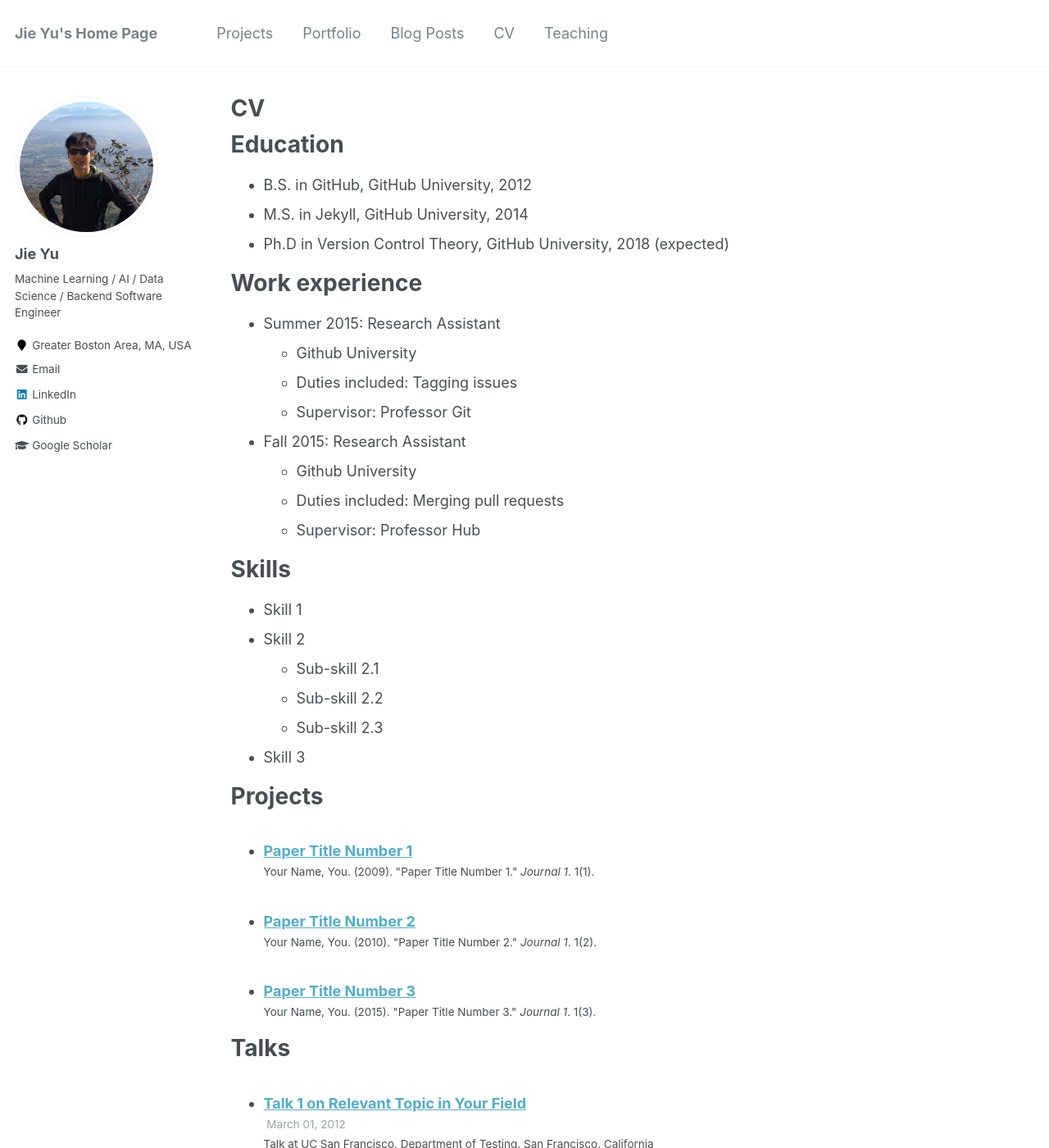
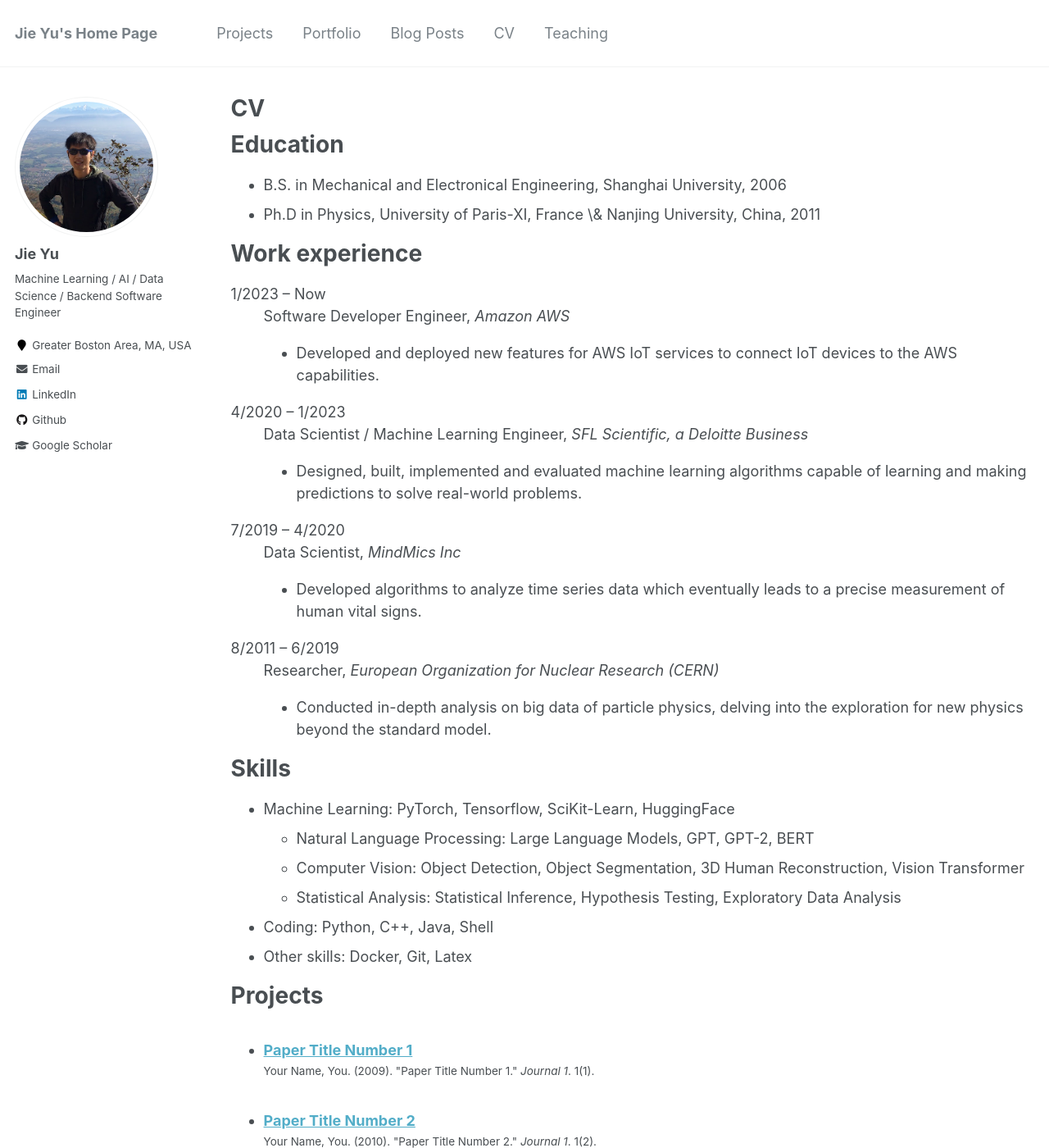
Before and after one commit to jieyu11/jieyu11.github.io, a Jekyll site: the page built from _pages/cv.md, in a window 1280 px wide and 1400 px high. Shown: the whole window at 82% size. Built offline with Jekyll 4.4.1, drawn with Linux system fonts in a browser that asks for light colours.

Commit message:
update cv

```diff
--- a/_pages/cv.md
+++ b/_pages/cv.md
@@ -11,30 +11,37 @@ redirect_from:
 
 Education
 ======
-* B.S. in GitHub, GitHub University, 2012
-* M.S. in Jekyll, GitHub University, 2014
-* Ph.D in Version Control Theory, GitHub University, 2018 (expected)
+* B.S. in Mechanical and Electronical Engineering, Shanghai University, 2006
+* Ph.D in Physics, University of Paris-XI, France \& Nanjing University, China, 2011
 
 Work experience
 ======
-* Summer 2015: Research Assistant
-  * Github University
-  * Duties included: Tagging issues
-  * Supervisor: Professor Git
+1/2023 -- Now
+:    Software Developer Engineer, *Amazon AWS*
+     * Developed and deployed new features for AWS IoT services to connect IoT devices to the AWS capabilities.
 
-* Fall 2015: Research Assistant
-  * Github University
-  * Duties included: Merging pull requests
-  * Supervisor: Professor Hub
+4/2020 -- 1/2023
+:    Data Scientist / Machine Learning Engineer, *SFL Scientific, a Deloitte Business*
+     * Designed, built, implemented and evaluated machine learning algorithms capable of learning and making predictions to solve real-world problems.
+
+7/2019 -- 4/2020
+:    Data Scientist, *MindMics Inc*
+     * Developed algorithms to analyze time series data which eventually leads to a precise measurement of human vital signs.
+
+8/2011 -- 6/2019
+:    Researcher, *European Organization for Nuclear Research (CERN)*
+     * Conducted in-depth analysis on big data of particle physics, delving into the exploration for new physics beyond the standard model.
+
 
 Skills
 ======
-* Skill 1
-* Skill 2
-  * Sub-skill 2.1
-  * Sub-skill 2.2
-  * Sub-skill 2.3
-* Skill 3
+* Machine Learning: PyTorch, Tensorflow, SciKit-Learn, HuggingFace
+    * Natural Language Processing: Large Language Models, GPT, GPT-2, BERT
+    * Computer Vision: Object Detection, Object Segmentation, 3D Human Reconstruction, Vision Transformer
+    * Statistical Analysis: Statistical Inference, Hypothesis Testing, Exploratory Data Analysis
+* Coding: Python, C++, Java, Shell
+* Other skills: Docker, Git, Latex
+
 
 Projects
 ======
```
